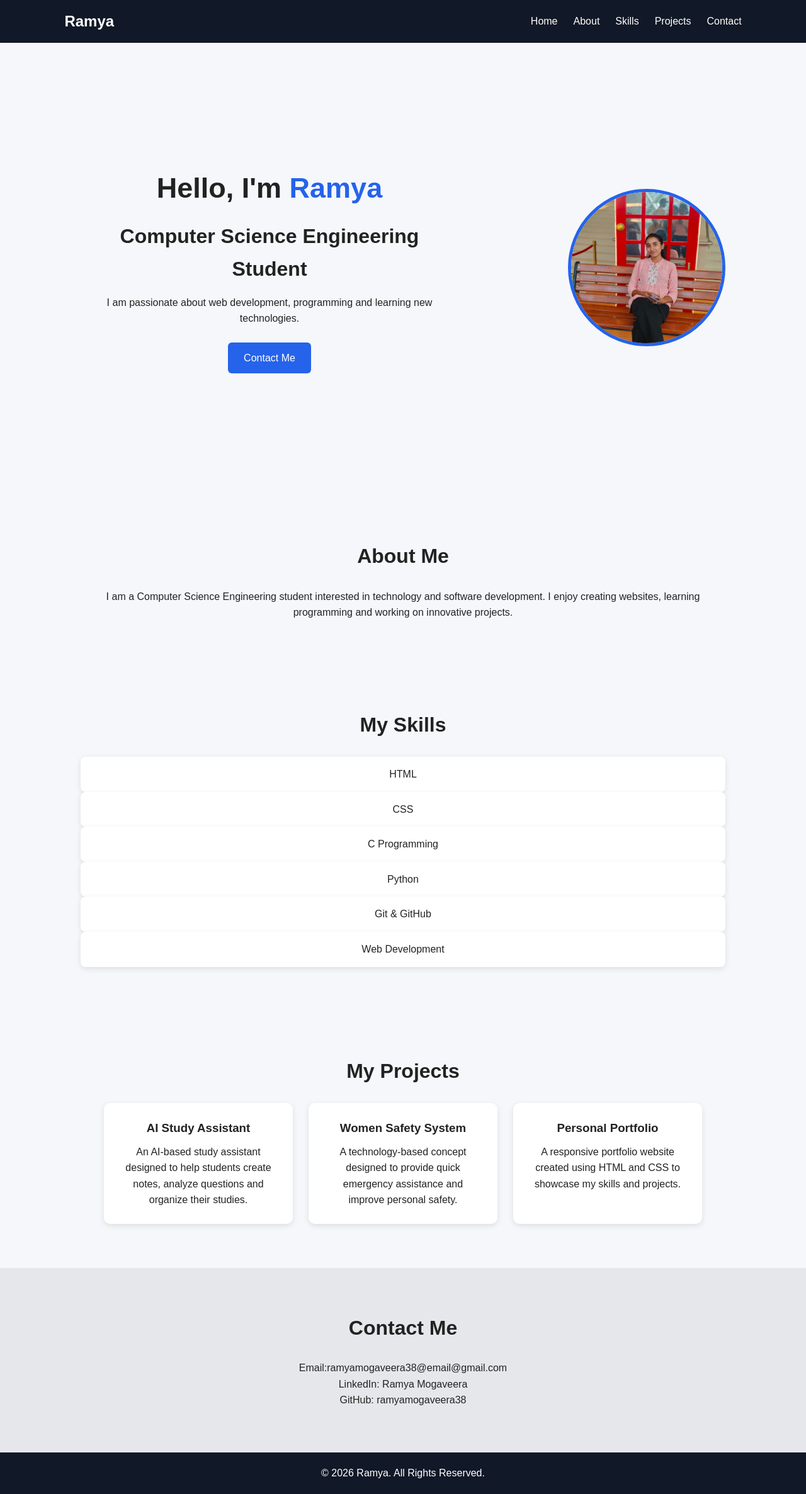
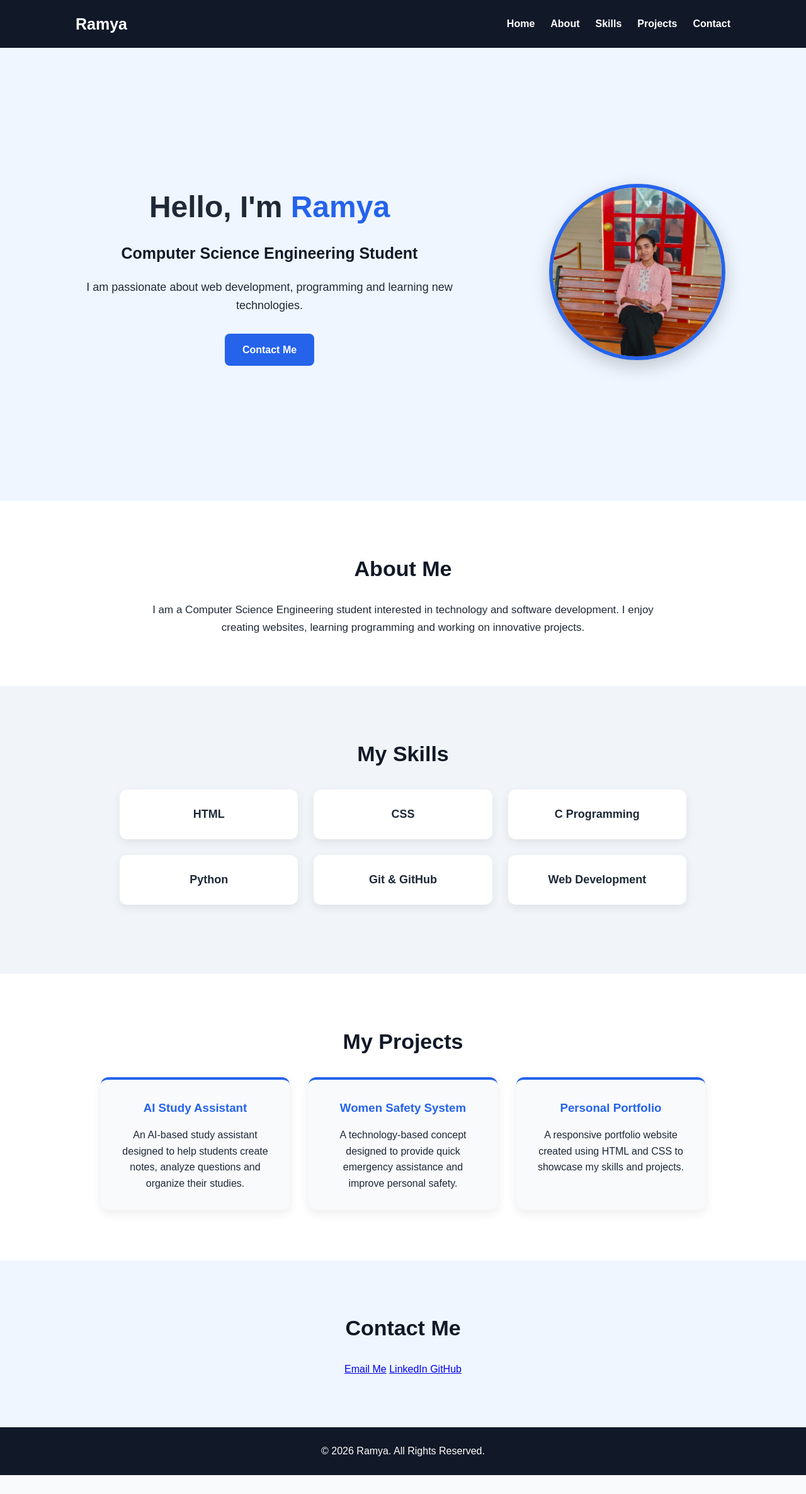
Before and after one commit to ramyamogaveera38/My-Portfolio, a plain HTML site: page index.html in a window 1280 px wide. Shown: the whole page at 63% size. After the commit the page ends 2343 px from the top, so only its background shows below. Drawn offline with Linux system fonts and the light colour scheme.

Commit message:
Add files via upload

```diff
--- a/index.html
+++ b/index.html
@@ -107,13 +107,21 @@
     </section>
 
     <!-- Contact Section -->
-    <section id="contact">
-        <h2>Contact Me</h2>
+<section id="contact">
+    <h2>Contact Me</h2>
 
-        <p>Email:ramyamogaveera38@email@gmail.com</p>
-        <p>LinkedIn: Ramya Mogaveera</p>
-        <p>GitHub: ramyamogaveera38</p>
-    </section>
+    <div class="contact-links">
+        <a href="mailto:your-email@gmail.com">Email Me</a>
+
+        <a href="https://www.linkedin.com/" target="_blank">
+            LinkedIn
+        </a>
+
+        <a href="https://github.com/" target="_blank">
+            GitHub
+        </a>
+    </div>
+</section>
 
     <!-- Footer -->
     <footer>
--- a/style.css
+++ b/style.css
@@ -1,3 +1,7 @@
+/* ================================
+   MODULE 2 - PORTFOLIO DESIGN
+   ================================ */
+
 * {
     margin: 0;
     padding: 0;
@@ -11,18 +15,25 @@ html {
 body {
     font-family: Arial, sans-serif;
     line-height: 1.6;
-    background: #f5f7fa;
-    color: #222;
+    color: #1f2937;
+    background: #f8fafc;
 }
 
-/* Navigation */
+/* ================================
+   NAVIGATION
+   ================================ */
 
 header {
     background: #111827;
-    padding: 15px 8%;
+    position: sticky;
+    top: 0;
+    z-index: 1000;
 }
 
 .navbar {
+    max-width: 1100px;
+    margin: auto;
+    padding: 18px 30px;
     display: flex;
     justify-content: space-between;
     align-items: center;
@@ -30,6 +41,7 @@ header {
 
 .logo {
     color: white;
+    font-size: 25px;
 }
 
 .nav-links {
@@ -41,21 +53,26 @@ header {
 .nav-links a {
     color: white;
     text-decoration: none;
+    font-weight: bold;
+    transition: 0.3s;
 }
 
 .nav-links a:hover {
     color: #60a5fa;
 }
 
-/* Hero */
+/* ================================
+   HERO SECTION
+   ================================ */
 
 .hero {
     min-height: 90vh;
+    padding: 80px 10%;
     display: flex;
     justify-content: space-between;
     align-items: center;
-    padding: 60px 10%;
-    gap: 40px;
+    gap: 60px;
+    background: #eff6ff;
 }
 
 .hero-content {
@@ -63,7 +80,7 @@ header {
 }
 
 .hero h1 {
-    font-size: 45px;
+    font-size: 48px;
     margin-bottom: 15px;
 }
 
@@ -72,114 +89,167 @@ header {
 }
 
 .hero h2 {
-    margin-bottom: 15px;
+    font-size: 25px;
+    margin-bottom: 20px;
 }
 
 .hero p {
-    margin-bottom: 25px;
+    font-size: 18px;
+    margin-bottom: 30px;
 }
 
 .hero-image img {
-    width: 250px;
-    height: 250px;
+    width: 280px;
+    height: 280px;
     object-fit: cover;
     border-radius: 50%;
-    border: 5px solid #2563eb;
+    border: 6px solid #2563eb;
+    box-shadow: 0 10px 30px rgba(0, 0, 0, 0.2);
 }
 
-/* Button */
+/* ================================
+   BUTTON
+   ================================ */
 
 .btn {
     display: inline-block;
-    padding: 12px 25px;
+    padding: 13px 28px;
     background: #2563eb;
     color: white;
     text-decoration: none;
-    border-radius: 6px;
+    border-radius: 8px;
+    font-weight: bold;
+    transition: 0.3s;
 }
 
-/* Sections */
+.btn:hover {
+    transform: translateY(-3px);
+    box-shadow: 0 8px 20px rgba(37, 99, 235, 0.3);
+}
+
+/* ================================
+   ALL SECTIONS
+   ================================ */
 
 section {
-    padding: 70px 10%;
+    padding: 80px 10%;
     text-align: center;
 }
 
 section h2 {
+    font-size: 34px;
     margin-bottom: 25px;
-    font-size: 32px;
+    color: #111827;
 }
 
-/* Skills */
+/* ================================
+   ABOUT
+   ================================ */
+
+#about {
+    background: white;
+}
+
+#about p {
+    max-width: 800px;
+    margin: auto;
+    font-size: 17px;
+}
+
+/* ================================
+   SKILLS - CSS GRID
+   ================================ */
+
+#skills {
+    background: #f1f5f9;
+}
 
 .skills-container {
-   .skills-container {
+    max-width: 900px;
+    margin: 30px auto;
     display: grid;
     grid-template-columns: repeat(3, 1fr);
-    gap: 20px;
-    max-width: 800px;
-    margin: auto;
-}
-
-@media (max-width: 768px) {
-    .skills-container {
-        grid-template-columns: repeat(2, 1fr);
-    }
-}
-
-@media (max-width: 480px) {
-    .skills-container {
-        grid-template-columns: 1fr;
-    }
-}
+    gap: 25px;
 }
 
 .skill {
     background: white;
-    padding: 15px 25px;
-    border-radius: 8px;
-    box-shadow: 0 3px 10px rgba(0,0,0,0.1);
+    padding: 25px;
+    border-radius: 12px;
+    font-size: 18px;
+    font-weight: bold;
+    box-shadow: 0 5px 15px rgba(0, 0, 0, 0.08);
+    transition: 0.3s;
 }
 
-/* Projects */
+.skill:hover {
+    transform: translateY(-8px);
+    box-shadow: 0 10px 25px rgba(0, 0, 0, 0.15);
+}
+
+/* ================================
+   PROJECTS - FLEXBOX
+   ================================ */
+
+#projects {
+    background: white;
+}
 
 .project-container {
     display: flex;
     justify-content: center;
     flex-wrap: wrap;
-    gap: 25px;
+    gap: 30px;
+    margin-top: 30px;
 }
 
 .project-card {
-    background: white;
     width: 300px;
-    padding: 25px;
-    border-radius: 10px;
-    box-shadow: 0 3px 10px rgba(0,0,0,0.1);
+    padding: 30px;
+    background: #f8fafc;
+    border-radius: 12px;
+    border-top: 4px solid #2563eb;
+    box-shadow: 0 5px 15px rgba(0, 0, 0, 0.08);
+    transition: 0.3s;
+}
+
+.project-card:hover {
+    transform: translateY(-8px);
+    box-shadow: 0 12px 25px rgba(0, 0, 0, 0.15);
 }
 
 .project-card h3 {
-    margin-bottom: 10px;
+    color: #2563eb;
+    margin-bottom: 15px;
 }
 
-/* Contact */
+/* ================================
+   CONTACT
+   ================================ */
 
 #contact {
-    background: #e5e7eb;
+    background: #eff6ff;
 }
 
-/* Footer */
+#contact p {
+    margin: 8px;
+    font-size: 17px;
+}
+
+/* ================================
+   FOOTER
+   ================================ */
 
 footer {
-    text-align: center;
-    padding: 20px;
     background: #111827;
     color: white;
+    text-align: center;
+    padding: 25px;
 }
 
-/* =========================
-   MODULE 2 - RESPONSIVE DESIGN
-   ========================= */
+/* ================================
+   TABLET
+   ================================ */
 
 @media (max-width: 768px) {
 
@@ -197,35 +267,36 @@ footer {
     .hero {
         flex-direction: column;
         text-align: center;
-        padding: 40px 5%;
+        padding: 60px 5%;
     }
 
     .hero h1 {
-        font-size: 35px;
+        font-size: 38px;
     }
 
     .hero-image img {
-        width: 200px;
-        height: 200px;
+        width: 220px;
+        height: 220px;
     }
 
-    .project-container {
-        flex-direction: column;
-        align-items: center;
-    }
-
-    .project-card {
-        width: 90%;
+    .skills-container {
+        grid-template-columns: repeat(2, 1fr);
     }
 }
 
-
-/* Mobile phones */
+/* ================================
+   MOBILE
+   ================================ */
 
 @media (max-width: 480px) {
 
     section {
-        padding: 50px 5%;
+        padding: 60px 5%;
+    }
+
+    .nav-links {
+        gap: 10px;
+        font-size: 14px;
     }
 
     .hero h1 {
@@ -236,13 +307,16 @@ footer {
         font-size: 20px;
     }
 
-    .nav-links {
-        gap: 10px;
-        font-size: 14px;
+    .hero-image img {
+        width: 180px;
+        height: 180px;
     }
 
-    .hero-image img {
-        width: 170px;
-        height: 170px;
+    .skills-container {
+        grid-template-columns: 1fr;
+    }
+
+    .project-card {
+        width: 100%;
     }
 }
```
